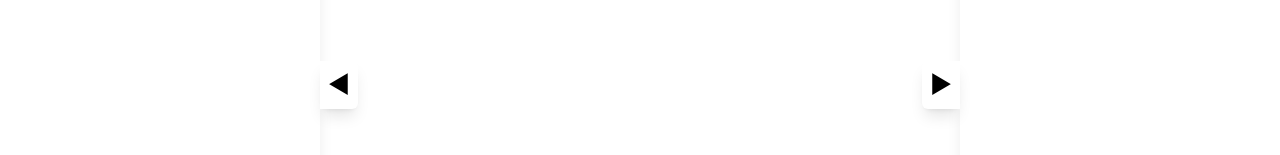
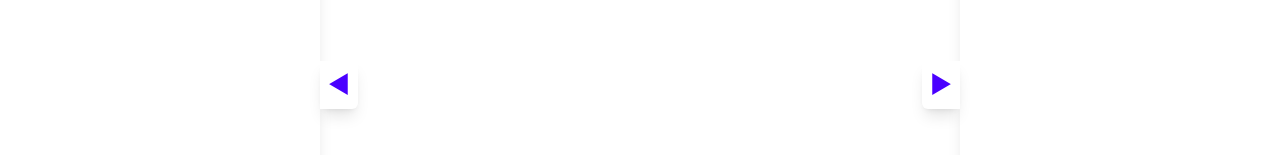
Before and after one commit to supreme-gg-gg/scholar-link, a React (Create React App) app in the folder frontend/: page /graph in a window 1280 px wide. Shown: the part 383-538 px from the top of the page. Built offline with nearby package versions, Linux system fonts and the light colour scheme; a web font is replaced by a local one.

Commit message:
selected paper is now node, origin is highlighted

```diff
--- a/frontend/src/App.js
+++ b/frontend/src/App.js
@@ -5,7 +5,6 @@ import NavBar from './components/navBar';
 import Results from './components/results';
 import GraphPage from './components/graphPage';
 import HomePage from './components/homePage'
-import Graph from './components/graph';
 
 const App = () => {
   return (
@@ -16,7 +15,7 @@ const App = () => {
           <Route path="/" element={<HomePage />} />
           <Route path="/graph" element={<GraphPage />} />
           <Route path="/results" element={<Results />} />
-          <Route path="/contact" element={<div></div>} />
+          <Route path="/" element={<div></div>} />
         </Routes>
       </div>
     </Router>
--- a/frontend/src/components/graph.js
+++ b/frontend/src/components/graph.js
@@ -1,6 +1,6 @@
 import React, { useState, useEffect, useRef } from 'react';
 
-const Graph = ({ papers, matrix }) => {
+const Graph = ({ papers, matrix, hoveredPaperIndex, originPaperIndex }) => {
   const [nodes, setNodes] = useState([]);
   const [edges, setEdges] = useState([]);
   const [transform, setTransform] = useState({ x: 0, y: 0, scale: 1 });
@@ -9,12 +9,13 @@ const Graph = ({ papers, matrix }) => {
 
   const primaryColor = '#7884fc';
   const primaryColorHover = '#4657FB';
+  const originColor = '#FF4500';  // Bright orange-red for the origin paper
 
   useEffect(() => {
     if (!papers || !matrix || papers.length === 0 || matrix.length === 0) return;
 
-    const width = 800;
-    const height = 600;
+    const width = 1600;
+    const height = 1200;
     const nodeRadius = 100;
 
     // Create nodes
@@ -43,10 +44,10 @@ const Graph = ({ papers, matrix }) => {
     setNodes(newNodes);
     setEdges(newEdges);
 
-    // Apply force-directed layout
+    // Force-directed layout simulation
     const simulation = () => {
       const force = 0.1;
-      const minDistance = nodeRadius * 2;
+      const minDistance = nodeRadius * 2.5;
 
       newNodes.forEach((node, i) => {
         newNodes.forEach((otherNode, j) => {
@@ -116,7 +117,7 @@ const Graph = ({ papers, matrix }) => {
 
   const calculateLineThickness = (strength) => {
     const minThickness = 1;
-    const maxThickness = 100000;
+    const maxThickness = 5; // Reduced maximum thickness
     const minStrength = Math.min(...edges.map(e => e.strength));
     const maxStrength = Math.max(...edges.map(e => e.strength));
 
@@ -130,7 +131,7 @@ const Graph = ({ papers, matrix }) => {
 
     for (let i = 1; i < words.length; i++) {
       const word = words[i];
-      const lineWidth = getTextWidth(currentLine + " " + word, "14px sans-serif");  // Renamed width to lineWidth
+      const lineWidth = getTextWidth(currentLine + " " + word, "14px sans-serif");
       if (lineWidth < maxWidth) {
         currentLine += " " + word;
       } else {
@@ -138,7 +139,7 @@ const Graph = ({ papers, matrix }) => {
         currentLine = word;
       }
     }
-    lines.push(currentLine);  // Push the last line
+    lines.push(currentLine);
     return lines;
   };
 
@@ -149,12 +150,13 @@ const Graph = ({ papers, matrix }) => {
     return context.measureText(text).width;
   };
 
-
   return (
+    <div style={{ width: '100%', height: '100%', overflow: 'hidden' }}>
       <svg
         ref={svgRef}
-      width="3840"
-      height="2160"
+        width="100%"
+        height="100%"
+        viewBox="0 0 1600 1200"
         onWheel={handleWheel}
         onMouseDown={handleMouseDown}
         style={{ cursor: 'move' }}
@@ -172,10 +174,10 @@ const Graph = ({ papers, matrix }) => {
           {edges.map((edge, index) => (
             <line
               key={index}
-            x1={nodes[edge.source].x}
-            y1={nodes[edge.source].y}
-            x2={nodes[edge.target].x}
-            y2={nodes[edge.target].y}
+              x1={nodes[edge.source]?.x}
+              y1={nodes[edge.source]?.y}
+              x2={nodes[edge.target]?.x}
+              y2={nodes[edge.target]?.y}
               stroke={primaryColor}
               strokeWidth={calculateLineThickness(edge.strength)}
             />
@@ -189,12 +191,15 @@ const Graph = ({ papers, matrix }) => {
               <circle
                 cx={node.x}
                 cy={node.y}
-              r={node.authors.length*15+30}
-              fill={hoveredNode === node.id ? primaryColorHover : primaryColor}
-              stroke={hoveredNode === node.id ? primaryColorHover : "transparent"}
+                r={node.authors.length * 15 + 30}
+                fill={node.id === originPaperIndex ? originColor :
+                      (hoveredNode === node.id || hoveredPaperIndex === node.id) ? primaryColorHover : primaryColor}
+                stroke={
+                  node.id === originPaperIndex ? originColor :
+                  (hoveredNode === node.id || hoveredPaperIndex === node.id) ? primaryColorHover : "transparent"
+                }
                 strokeWidth="3"
-              filter={hoveredNode === node.id ? "url(#glow)" : "none"}
-              overflow="wrap"
+                filter={(hoveredNode === node.id || hoveredPaperIndex === node.id) ? "url(#glow)" : "none"}
               />
               <text
                 x={node.x}
@@ -202,7 +207,7 @@ const Graph = ({ papers, matrix }) => {
                 textAnchor="middle"
                 dominantBaseline="central"
                 fontSize="14"
-            fontWeight={hoveredNode === node.id ? "bold" : "normal"}
+                fontWeight={(hoveredNode === node.id || hoveredPaperIndex === node.id) ? "bold" : "normal"}
                 fill="white"
               >
                 {wrapText(node.name, node.authors.length * 30 + 60).map((line, index) => (
@@ -219,6 +224,7 @@ const Graph = ({ papers, matrix }) => {
           ))}
         </g>
       </svg>
+    </div>
   );
 };
 
--- a/frontend/src/components/graphPage.js
+++ b/frontend/src/components/graphPage.js
@@ -8,17 +8,22 @@ const GraphPage = () => {
   const [expandedPaper, setExpandedPaper] = useState(null);
   const [papers, setPapers] = useState([]);
   const [matrix, setMatrix] = useState([]);
+  const [hoveredPaperIndex, setHoveredPaperIndex] = useState(null);
+  const [originPaperIndex, setOriginPaperIndex] = useState(null);
 
   const location = useLocation();
 
   useEffect(() => {
-    if (location.state && location.state.searchResults) {
-      const { papers, matrix} = location.state.searchResults;
+    if (location.state && location.state.graphData) {
+      const { papers, matrix } = location.state.graphData;
       setPapers(papers);
       setMatrix(matrix);
+      // Use the originPaperIndex passed from the Results page
+      setOriginPaperIndex(location.state.originPaperIndex);
     }
   }, [location]);
-  console.log(papers);
+
+  const originColor = '#FF4500';  // Bright orange-red for the origin paper
 
   return (
     <div className="flex h-screen bg-white relative">
@@ -29,7 +34,15 @@ const GraphPage = () => {
             <div className="p-4">
               <div className="space-y-4">
                 {papers.map((paper, index) => (
-                  <div key={index} className="card bg-white shadow-sm">
+                  <div
+                    key={index}
+                    className={`card bg-white shadow-sm ${index === originPaperIndex ? 'border-2 border-orange-500' : ''}`}
+                    onMouseEnter={() => setHoveredPaperIndex(index)}
+                    onMouseLeave={() => setHoveredPaperIndex(null)}
+                    style={{
+                      backgroundColor: index === originPaperIndex ? 'rgba(255, 69, 0, 0.1)' : 'white'
+                    }}
+                  >
                     <div className="card-body p-4">
                       <div className="flex justify-between items-center">
                         <h3 className="card-title text-sm text-black font-Fustat">
@@ -63,12 +76,17 @@ const GraphPage = () => {
           onClick={() => setLeftSidebarOpen(!leftSidebarOpen)}
           className={`absolute top-1/2 -translate-y-1/2 transition-all duration-300 bg-white hover:bg-white p-2 rounded-r-md shadow-lg ${leftSidebarOpen ? 'right-0 translate-x-full' : 'left-0'}`}
         >
-          <span className="text-2xl text-black">{leftSidebarOpen ? '◀' : '▶'}</span>
+          <span className="text-2xl text-primary">{leftSidebarOpen ? '◀' : '▶'}</span>
         </button>
       </div>
       {/* Main Content Area */}
       <div className="flex-grow p-4 overflow-auto">
-        <Graph papers={papers} matrix={matrix} />
+        <Graph
+          papers={papers}
+          matrix={matrix}
+          hoveredPaperIndex={hoveredPaperIndex}
+          originPaperIndex={originPaperIndex}
+        />
       </div>
       {/* Right Sidebar (AI Chatbot) and Toggle Button */}
       <div className="relative h-full">
@@ -76,7 +94,7 @@ const GraphPage = () => {
           onClick={() => setRightSidebarOpen(!rightSidebarOpen)}
           className={`absolute top-1/2 -translate-y-1/2 transition-all duration-300 bg-white hover:bg-white p-2 rounded-l-md shadow-lg ${rightSidebarOpen ? 'left-0 -translate-x-full' : 'right-0'}`}
         >
-          <span className="text-2xl text-black">{rightSidebarOpen ? '▶' : '◀'}</span>
+          <span className="text-2xl text-primary">{rightSidebarOpen ? '▶' : '◀'}</span>
         </button>
         <div className={`bg-white transition-all duration-300 h-full ${rightSidebarOpen ? 'w-80' : 'w-0'} overflow-hidden shadow-lg flex flex-col`}>
           <div className="flex-grow overflow-y-auto">
--- a/frontend/src/components/navBar.js
+++ b/frontend/src/components/navBar.js
@@ -19,7 +19,7 @@ const NavBar = () => {
         <ul className="menu menu-horizontal px-1">
           <li><Link to="/">Home</Link></li>
           <li><Link to="/">About</Link></li>
-          <li><Link to="/contact">Pricing</Link></li>
+          <li><Link to="/">Pricing</Link></li>
         </ul>
       </div>
     </div>
--- a/frontend/src/components/results.js
+++ b/frontend/src/components/results.js
@@ -1,26 +1,50 @@
 import React from 'react';
-import { useNavigate } from 'react-router-dom';
+import { useLocation, useNavigate } from 'react-router-dom';
 
 const Results = () => {
+    const location = useLocation();
     const navigate = useNavigate();
+    const searchResults = location.state?.searchResults || [];
 
-    const handleBuildGraph = () => {
-        navigate('/graph');
+    const handleBuildGraph = async (index) => {
+        try {
+            const response = await fetch('http://127.0.0.1:5000/graph', {
+                method: 'POST',
+                headers: {
+                    'Content-Type': 'application/json',
+                },
+                body: JSON.stringify({ index }),
+            });
+            if (!response.ok) {
+                throw new Error('Network response was not ok');
+            }
+            const data = await response.json();
+            navigate('/graph', {
+                state: {
+                    graphData: data,
+                    originPaperIndex: index
+                }
+            });
+        } catch (error) {
+            console.error('Error building graph:', error);
+            // Handle error (e.g., show error message to user)
+        }
     };
 
     return (
         <div className="container mx-auto p-4 bg-white text-black font-Fustat">
             <h1 className="text-2xl font-semibold mb-4 bg-white">Paper Suggestions</h1>
-            <div className="card bg-white shadow-xl mb-4">
+            {searchResults.map((paper, index) => (
+                <div key={index} className="card bg-white shadow-xl mb-4">
                     <div className="card-body">
-                    <h2 className="card-title">Finding Chaos in Noisy Systems</h2>
-                    <p className="text-sm">Douglas Nychkatl, S. Ellner, Daniel Mccaffrey, et al.</p>
-                    <p className="text-sm">1992. 327 Citations, 41 References</p>
-                    <p className="text-sm mt-2">In the past twenty years there has been much interest in the physical and biological sciences in nonlinear dynamical systems that appear to have random, unpredictable behavior...</p>
+                        <h2 className="card-title">{paper.title}</h2>
+                        <p className="text-sm">{paper.authors.join(', ')}</p>
+                        <p className="text-sm">{new Date(paper.date).getFullYear()}. Cited by: {paper.cited_by}</p>
+                        <p className="text-sm mt-2">{paper.summary}</p>
                         <div className="card-actions justify-end mt-2">
                             <button
                                 className="btn btn-primary btn-sm"
-                            onClick={handleBuildGraph}
+                                onClick={() => handleBuildGraph(index)}
                             >
                                 Build Graph
                             </button>
@@ -28,6 +52,7 @@ const Results = () => {
                         </div>
                     </div>
                 </div>
+            ))}
         </div>
     );
 };
```
Also changed, not shown: frontend/src/components/homePage.js (+30 -21 lines), 1 other file (tests, documents, lock files or other folders). Lines whose indentation alone changed are shown as unchanged.
